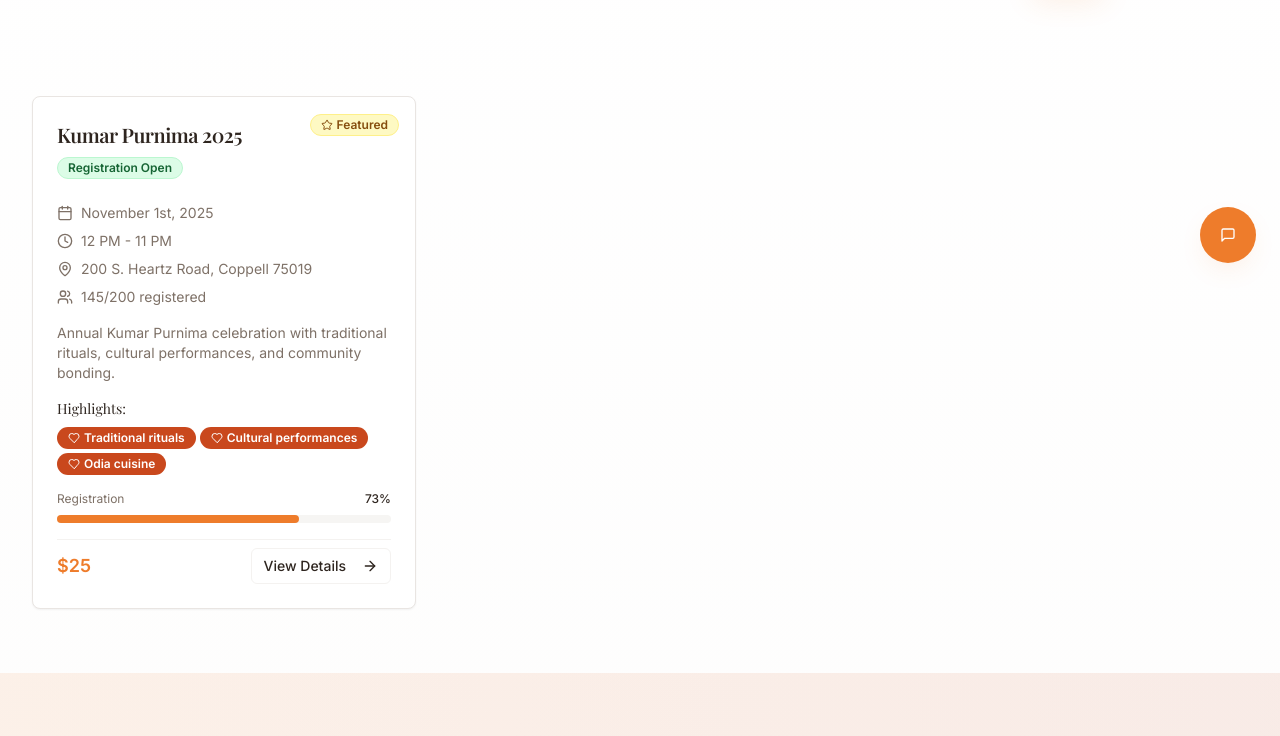
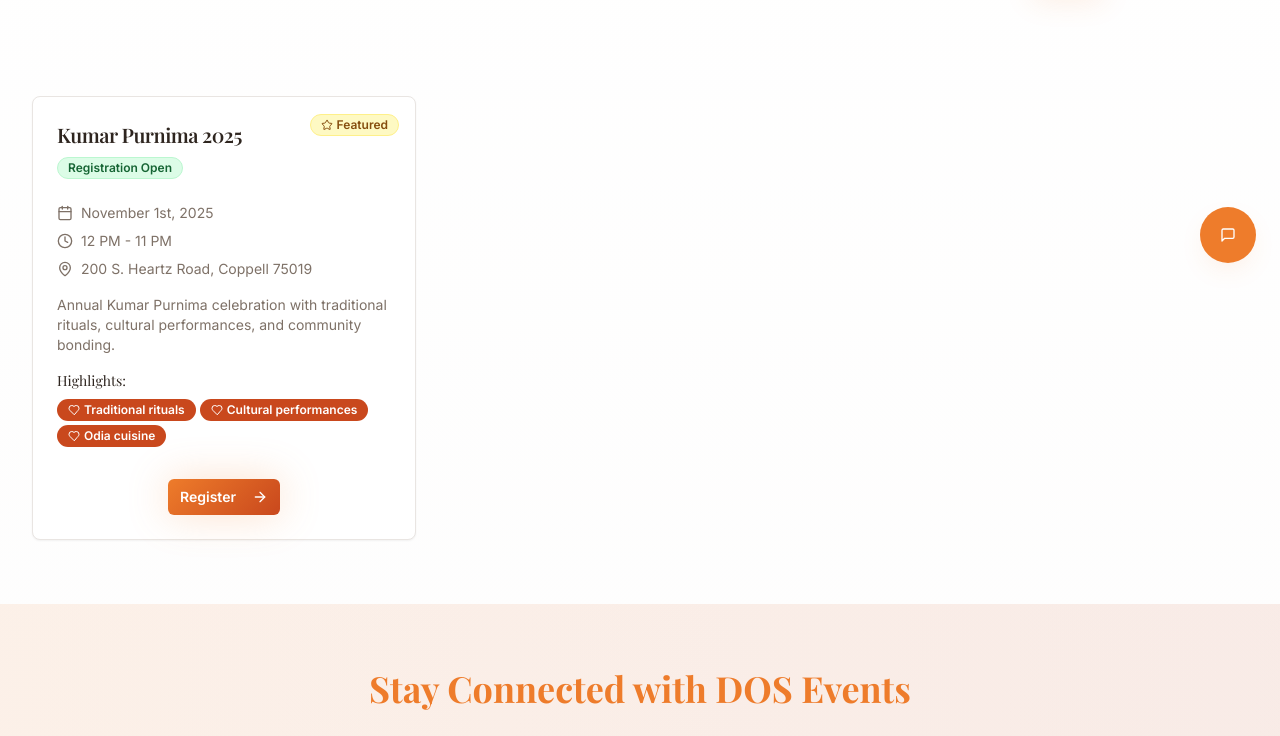
Before and after one commit to birupakhya/dallas-odia-connect, a React (Vite) app: page /events/upcoming in a window 1280 px wide. Shown: the part 513-1249 px from the top of the page. Built offline with nearby package versions, Linux system fonts and the light colour scheme.

Commit message:
Update Events: link to upcoming events, change View Details to Register, remove registered count and price

```diff
--- a/src/components/Navigation.tsx
+++ b/src/components/Navigation.tsx
@@ -37,7 +37,7 @@ const Navigation = () => {
     },
     {
       name: 'Events',
-      href: '/events',
+      href: '/events/upcoming',
       submenu: [
         // { name: 'Current Event', href: '/events/current' }, // Commented out for now
         { name: 'Upcoming Events', href: '/events/upcoming' },
--- a/src/pages/Events.tsx
+++ b/src/pages/Events.tsx
@@ -247,16 +247,23 @@ const Events = () => {
                       <MapPin className="h-4 w-4" />
                       <span>{event.location}</span>
                     </div>
-                    <div className="flex items-center gap-2 text-muted-foreground">
+                    {/* <div className="flex items-center gap-2 text-muted-foreground">
                       <Users className="h-4 w-4" />
                       <span>{event.attendees} registered</span>
-                    </div>
+                    </div> */}
                   </div>
                   <p className="text-muted-foreground">{event.description}</p>
                   <div className="flex gap-2">
-                    <Button variant="default" className="flex-1">
-                      Register Now
-                    </Button>
+                    <a
+                      href="https://docs.google.com/forms/d/e/1FAIpQLSf47ibky7itILgmXoLGUZUmxu8-SeFkNc3YlAcOSgehu8PdTg/viewform"
+                      target="_blank"
+                      rel="noopener noreferrer"
+                      className="flex-1"
+                    >
+                      <Button variant="hero" className="w-full">
+                        Register
+                      </Button>
+                    </a>
                     <Button
                       variant="outline"
                       onClick={() => setSelectedEvent(event)}
--- a/src/pages/UpcomingEvents.tsx
+++ b/src/pages/UpcomingEvents.tsx
@@ -33,9 +33,9 @@ const UpcomingEvents = () => {
       description: 'Annual Kumar Purnima celebration with traditional rituals, cultural performances, and community bonding.',
       category: 'Cultural Events',
       status: 'Registration Open',
-      capacity: 200,
-      registered: 145,
-      price: '$25',
+      // capacity: 200, // Commented out for now
+      // registered: 145, // Commented out for now
+      // price: '$25', // Commented out for now
       featured: true,
       highlights: ['Traditional rituals', 'Cultural performances', 'Odia cuisine']
     }
@@ -253,10 +253,10 @@ const UpcomingEvents = () => {
                         <MapPin className="h-4 w-4" />
                         <span className="text-sm">{event.location}</span>
                       </div>
-                      <div className="flex items-center gap-2 text-muted-foreground">
+                      {/* <div className="flex items-center gap-2 text-muted-foreground">
                         <Users className="h-4 w-4" />
                         <span className="text-sm">{event.registered}/{event.capacity} registered</span>
-                      </div>
+                      </div> */}
                     </div>
 
                     {/* Description */}
@@ -277,8 +277,8 @@ const UpcomingEvents = () => {
                       </div>
                     </div>
 
-                    {/* Registration Progress */}
-                    <div className="space-y-2">
+                    {/* Registration Progress - Commented out for now */}
+                    {/* <div className="space-y-2">
                       <div className="flex justify-between text-xs">
                         <span className="text-muted-foreground">Registration</span>
                         <span className="font-medium">{Math.round(getRegistrationProgress(event.registered, event.capacity))}%</span>
@@ -289,17 +289,20 @@ const UpcomingEvents = () => {
                           style={{ width: `${getRegistrationProgress(event.registered, event.capacity)}%` }}
                         ></div>
                       </div>
-                    </div>
+                    </div> */}
 
-                    {/* Price and Action */}
-                    <div className="flex items-center justify-between pt-2 border-t border-border/50">
-                      <div className="text-lg font-semibold text-primary">
-                        {event.price}
-                      </div>
-                      <Button variant="outline" size="sm" className="group">
-                        View Details
-                        <ArrowRight className="ml-2 h-4 w-4 group-hover:translate-x-1 transition-transform" />
-                      </Button>
+                    {/* Action Button */}
+                    <div className="flex justify-center pt-4">
+                      <a
+                        href="https://docs.google.com/forms/d/e/1FAIpQLSf47ibky7itILgmXoLGUZUmxu8-SeFkNc3YlAcOSgehu8PdTg/viewform"
+                        target="_blank"
+                        rel="noopener noreferrer"
+                      >
+                        <Button variant="hero" size="sm" className="group">
+                          Register
+                          <ArrowRight className="ml-2 h-4 w-4 group-hover:translate-x-1 transition-transform" />
+                        </Button>
+                      </a>
                     </div>
                   </CardContent>
                 </Card>
```
